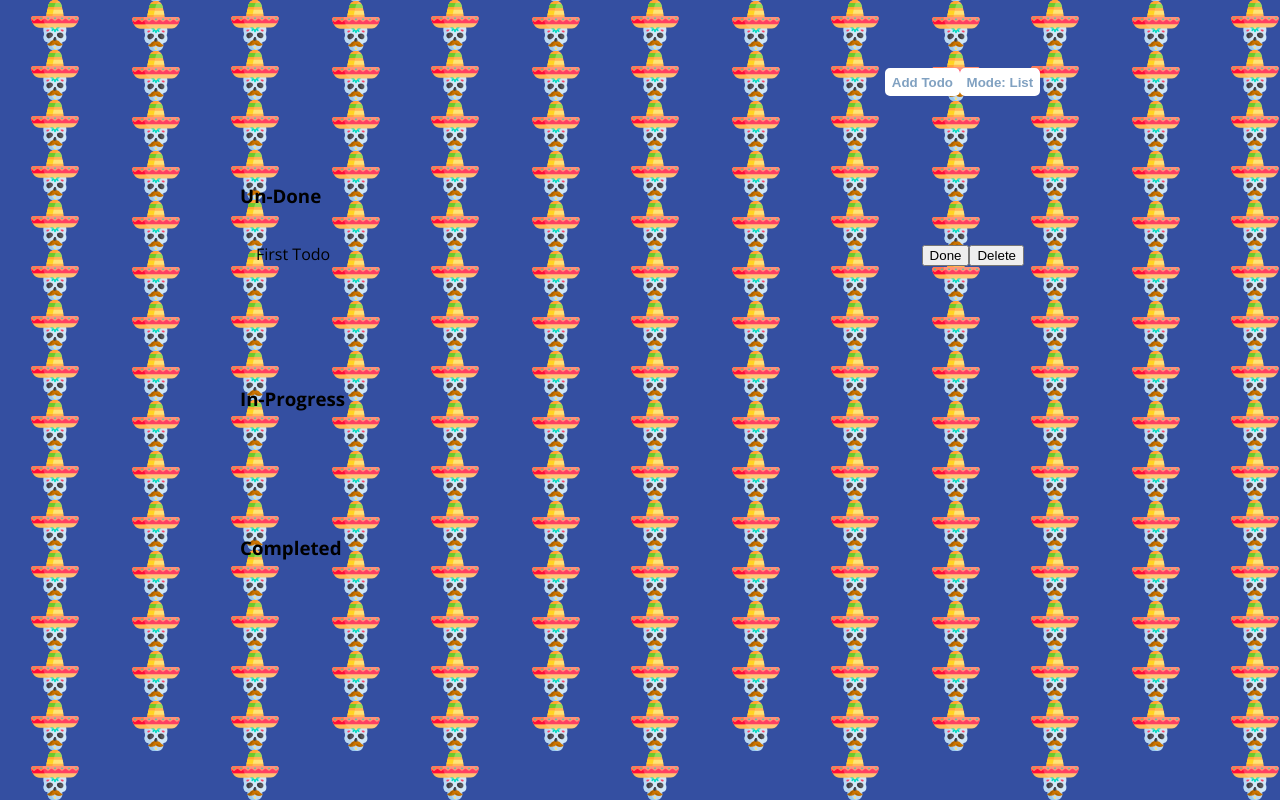
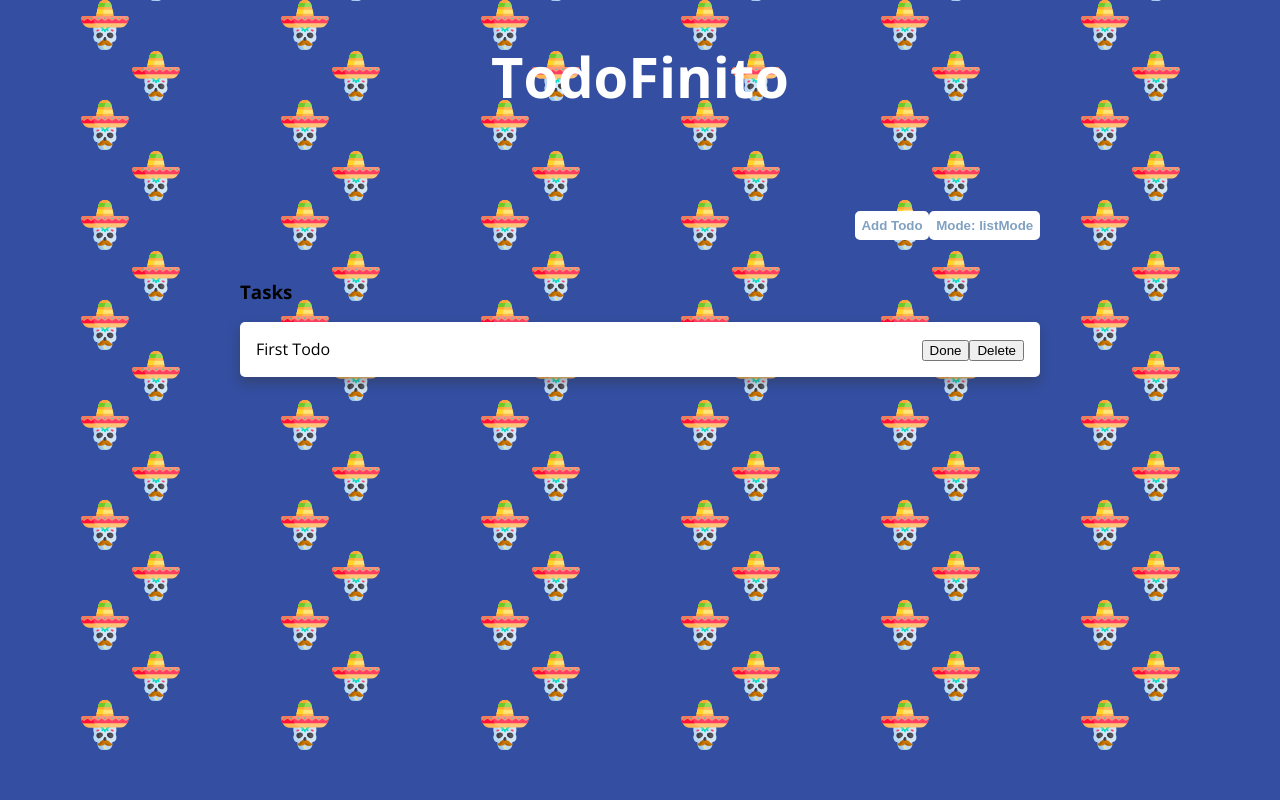
Before and after one commit to ulises-castro/todo-finito, a React (Create React App) app: page / in a window 1280 px wide. Built offline with nearby package versions, Linux system fonts and the light colour scheme.

Commit message:
Modify listmode and board mode, added a new visual/order state

```diff
--- a/src/components/TodoItem/index.tsx
+++ b/src/components/TodoItem/index.tsx
@@ -22,9 +22,14 @@ const Todo = styled.div.attrs<{ position: any }>((props) => ({
     display: props.position.hidden ? "none" : "flex",
   },
 }))<{ position: any }>`
+  background: white;
+  -webkit-box-shadow: -1px 6px 11px 0px rgba(50, 50, 50, 0.38);
+  -moz-box-shadow: -1px 6px 11px 0px rgba(50, 50, 50, 0.38);
+  box-shadow: -1px 6px 11px 0px rgba(50, 50, 50, 0.38);
   display: flex;
   justify-content: space-between;
   padding: 1rem;
+  border-radius: 5px;
   &:hover {
     background: red;
     cursor: pointer;
@@ -69,7 +74,7 @@ export default function TodoItem({
   }, []);
 
   const handlerMouseDown = (event: React.MouseEvent<HTMLElement>) => {
-    event.preventDefault()
+    event.preventDefault();
     document.addEventListener("mousemove", onMouseMove);
   };
 
--- a/src/containers/TodoBoard/index.tsx
+++ b/src/containers/TodoBoard/index.tsx
@@ -1,13 +1,13 @@
 import React, { useReducer, MouseEvent, useState } from "react";
 import TodoContainer from "components/TodoContainer";
 import TodoItem from "components/TodoItem";
-import { TodoStatusContainer, SimpleBtn, TodoBody, ActionBar } from "./styled";
+import { TodoStatusContainer, SimpleBtn, TodoBody, ActionBar, Header } from "./styled";
 
 import todoReducer, { initialTodoState } from "./todoReducer";
 import { TodoProps, handlerTodoType, TodoBase } from "./models/Todo.interface";
 
 function TodoBoard() {
-  const [listMode, setListMode] = useState<Boolean>(true);
+  const [listMode, setListMode] = useState<"board"| "list" | "">('');
   const [state, dispatch] = useReducer(todoReducer, initialTodoState);
 
   const handlerAddTodo = () => {
@@ -32,9 +32,9 @@ function TodoBoard() {
     dispatch({ type: "UPDATE_TODO", payload: { todoId, data } });
   };
 
-  const filterTodosBy: any = (status = "completed") =>
+  const filterTodosBy: any = (status = "") =>
     state.todos
-      .filter((todo: any) => todo.status === status)
+  .filter((todo: any) => (status) ? todo.status === status : true)
       .map((todo: any) => (
         <TodoItem
           // TODO: Create its own type for this because it is used more than once
@@ -50,22 +50,30 @@ function TodoBoard() {
 
   return (
     <TodoBody>
+      <Header>
+        <h1> TodoFinito </h1>
+      </Header>
       <ActionBar>
         <div>
           <SimpleBtn onClick={handlerAddTodo}>Add Todo</SimpleBtn>
         </div>
         <div>
-          <SimpleBtn onClick={() => setListMode(!listMode)}>
-            Mode: {listMode ? "List" : "Board"}
+          <SimpleBtn onClick={() => setListMode('')}>
+            Mode: listMode
           </SimpleBtn>
         </div>
       </ActionBar>
-      <TodoStatusContainer direction={listMode ? "column" : "row"}>
+      <TodoStatusContainer direction={listMode}>
+        <TodoContainer title="Tasks">{filterTodosBy()}</TodoContainer>
+        { (listMode) &&(
+          <>
         <TodoContainer title="Un-Done">{filterTodosBy("un-done")}</TodoContainer>
         <TodoContainer title="In-Progress">
           {filterTodosBy("in-progress")}
         </TodoContainer>
-        <TodoContainer title="Completed">{filterTodosBy()} </TodoContainer>
+        <TodoContainer title="Completed">{filterTodosBy('completed')} </TodoContainer>
+          </>
+        ) }
       </TodoStatusContainer>
     </TodoBody>
   );
--- a/src/containers/TodoBoard/styled/index.ts
+++ b/src/containers/TodoBoard/styled/index.ts
@@ -2,27 +2,16 @@ import styled from "styled-components";
 import { InvertedBtn } from "components/Button";
 
 export const TodoBody = styled.div`
-  --bg_1: url("skull.svg") calc(100% - 55px) / 50px no-repeat;
-  --bg_2: url("skull.svg") top 10px right 10px / 50px no-repeat;
-  --bg_3: url("skull.svg") bottom 10px right 10px / 50px no-repeat;
-  --bg_4: url("skull.svg") bottom 10px left 10px / 50px no-repeat;
-
   background: ${() => {
     let back = "";
-    const randomX = [20, 30, 50];
+
     for (let i = 1; i < 25; i++) {
-      for (let j = 1; j < 25; j++) {
-        const ifEvenPlus = !(i % 2) ? 200 : 1;
+      for (let j = 1; j < 15; j++) {
+        const ifEvenPlus = !(i % 2) ? 50 : 1;
 
         back += `url("skull.svg") calc(100% - ${10 * i * 10 - ifEvenPlus}px) calc(100% - ${
-          ( 50 * j ) - ifEvenPlus
+          ( 100 * j - ifEvenPlus)
         }px) / 50px no-repeat,`;
-        // back += `url("skull.svg") calc(100% - ${15 * i * 10}px) calc(100% - ${
-        //   10 * i * 25
-        // }px) / 50px no-repeat,`;
-        // back += `url("skull.svg") calc(100% - ${1 * i * 10}px) calc(100% - ${
-        //   10 * i * 25
-        // }px) / 50px no-repeat,`;
       }
     }
 
@@ -32,13 +21,23 @@ export const TodoBody = styled.div`
   background-color: #344fa1;
   justify-content: center;
   grid-template-areas:
+    "header"
     "action-bar"
     "todo-container";
   height: 100vh;
   width: 100vw;
 `;
 
-export const ActionBar = styled.header`
+export const Header = styled.header`
+  display: flex;
+  justify-content: center;
+  & h1 {
+    font-size: 3.5rem;
+    color: white;
+  }
+`
+
+export const ActionBar = styled.section`
   grid-area: action-bar;
   display: flex;
   align-items: center;
```
